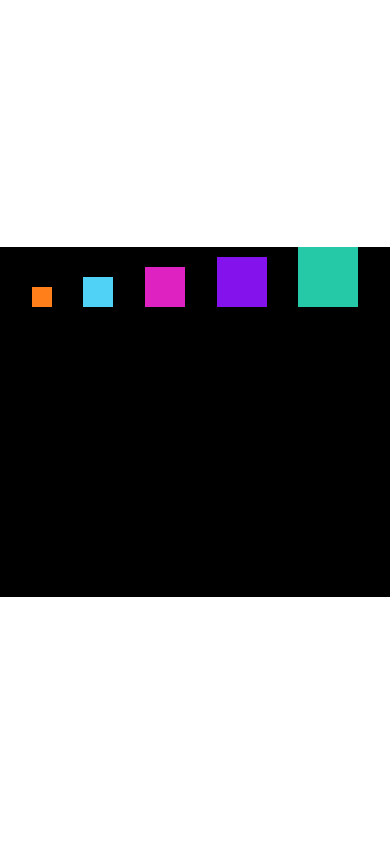
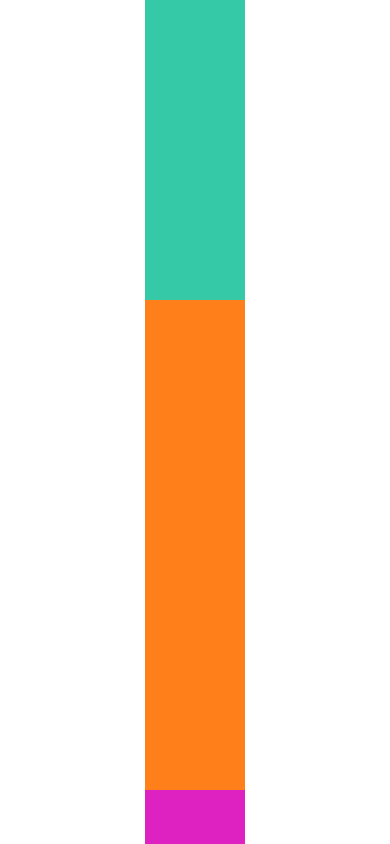
Before and after one commit to leohenriq/AprendizadoReactNative, a React Native app in the folder Exercicios/: screen / in a window 390 px wide. Built offline with nearby package versions, Linux system fonts and the light colour scheme.

Commit message:
flex box 4

```diff
--- a/Exercicios/src/App.js
+++ b/Exercicios/src/App.js
@@ -1,6 +1,7 @@
 import React from 'react';
 import { SafeAreaView, StyleSheet } from 'react-native';
-import FlexBoxV3 from './components/layout/FlexBoxV3'
+import FlexBoxV4 from './components/layout/FlexBoxV4'
+// import FlexBoxV3 from './components/layout/FlexBoxV3'
 // import FlexBoxV2 from './components/layout/FlexBoxV2'
 // import FlexBoxV1 from './components/layout/FlexBoxV1'
 // import Quadrado from './components/layout/Quadrado'
@@ -24,8 +25,9 @@
 // import MinMax from './components/MinMax';
 export default () => (
   <SafeAreaView style={style.App}>
+    <FlexBoxV4 />
+    {/*
     <FlexBoxV3 />
-    {/*
     <FlexBoxV2 />
     <FlexBoxV1 />
     <DigiteSeuNome />
--- /dev/null
+++ b/Exercicios/src/components/layout/FlexBoxV4.js
@@ -0,0 +1,32 @@
+import React from 'react';
+import { View, StyleSheet } from 'react-native';
+
+export default props => {
+    return (
+        <View style={style.FlexV4}>
+            <View style={style.V0} />
+            <View style={style.V1} />
+            <View style={style.V2} />
+        </View>
+    )
+}
+
+const style = StyleSheet.create({
+    FlexV4: {
+        flexGrow: 1,
+        width: 100,
+        backgroundColor: "#000",
+    },
+    V0: {
+        backgroundColor: "#36c9a7",
+        height: 300
+    },
+    V1: {
+        backgroundColor: "#ff801a",
+        flexGrow: 9,
+    },
+    V2: {
+        backgroundColor: "#dd22c1",
+        flexGrow: 1,
+    }
+})
```
